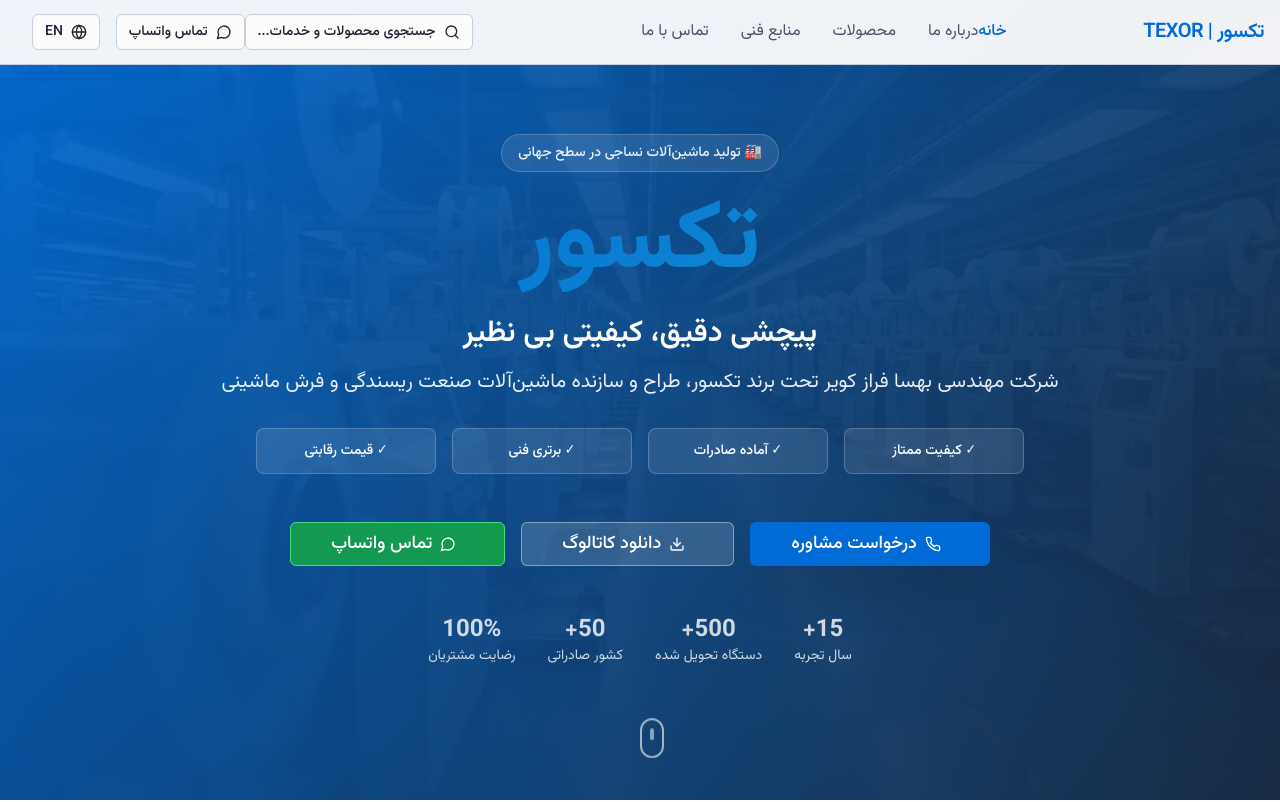
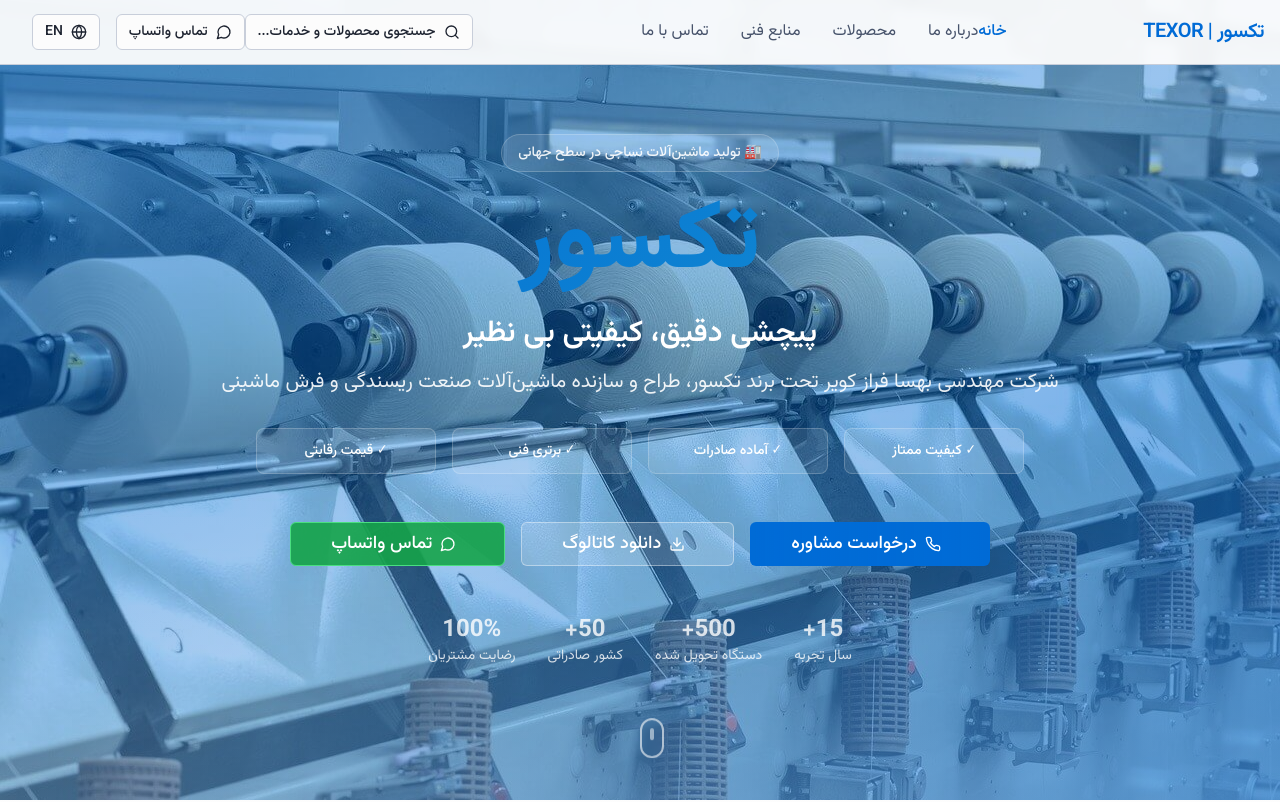
Before and after one commit to benjaminhansen733-rgb/texor-industrial-machinery, a React (Vite) app: page / in a window 1280 px wide. Shown: the top 802 px of the page. Built offline with nearby package versions, Linux system fonts and the light colour scheme.

Commit message:
Update hero background image
Replace the current hero background image with a new one from the provided URL. Adjust the blur effect to be less pronounced, ensuring the image is high-quality and optimized for all devices. The change aims to improve visual clarity and maintain site performance.

```diff
--- a/src/components/Hero.tsx
+++ b/src/components/Hero.tsx
@@ -1,7 +1,7 @@
 import { Button } from "@/components/ui/button";
 import { useLanguage } from "@/hooks/useLanguage";
 import { MessageCircle, Download, Phone } from "lucide-react";
-import heroImage from "@/assets/hero-industrial.jpg";
+import heroImage from "@/assets/hero-factory-bg.jpg";
 
 export const Hero = () => {
   const { t } = useLanguage();
@@ -31,9 +31,9 @@ export const Hero = () => {
           backgroundRepeat: 'no-repeat'
         }}
       >
-        <div className="absolute inset-0 bg-gradient-hero"></div>
-        {/* Premium overlay pattern */}
-        <div className="absolute inset-0 bg-gradient-to-b from-transparent via-transparent to-primary/10"></div>
+        {/* Optimized overlay for better image visibility while maintaining blue theme */}
+        <div className="absolute inset-0 bg-gradient-to-br from-primary/60 via-primary/40 to-primary/70"></div>
+        <div className="absolute inset-0 bg-gradient-to-t from-background/20 via-transparent to-transparent"></div>
       </div>
 
       {/* Content */}
```
Also changed, not shown: src/assets/hero-factory-bg.jpg (added).
